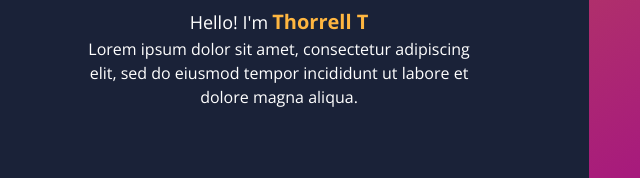
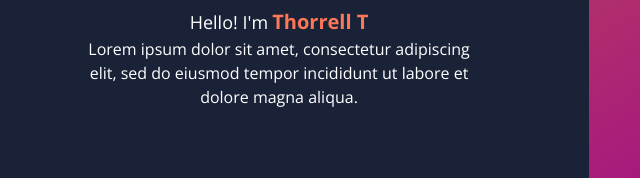
Before and after one commit to thorrellt/practice-portfolio, a plain HTML site: page index.html in a window 1280 px wide. Shown: the part 408-586 px from the top of the page, 601-1241 px from the left. Drawn offline with nearby package versions, Linux system fonts and the light colour scheme.

Commit message:
add new colors to style sheet

```diff
--- a/styles.css
+++ b/styles.css
@@ -11,6 +11,19 @@
     --color-grey: #eee;
     --very-dark: #363836;
     --orange: #ffb640;
+
+
+    --white: #ffffff;
+    --pale-blue: #d6f0ee;
+    --light-blue: #90d3cb;
+    --fair-blue: #5BC5C4;
+    --blue: #006ca2;
+    --dark-blue: #17324e;
+    --pale-yellow: #fff5ca;
+    --peach-orange: #ffac9a;
+    --orange: #ff7756;
+    --red: #ff5263;
+
 }
 
 * {
```
